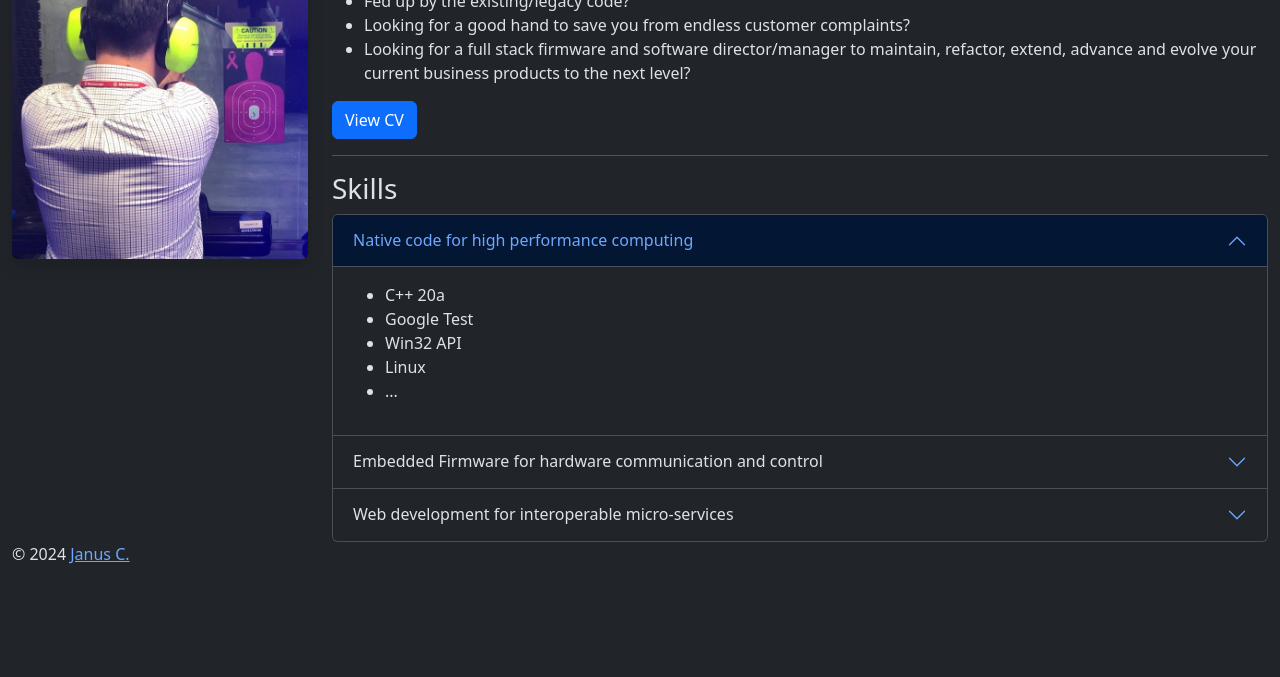
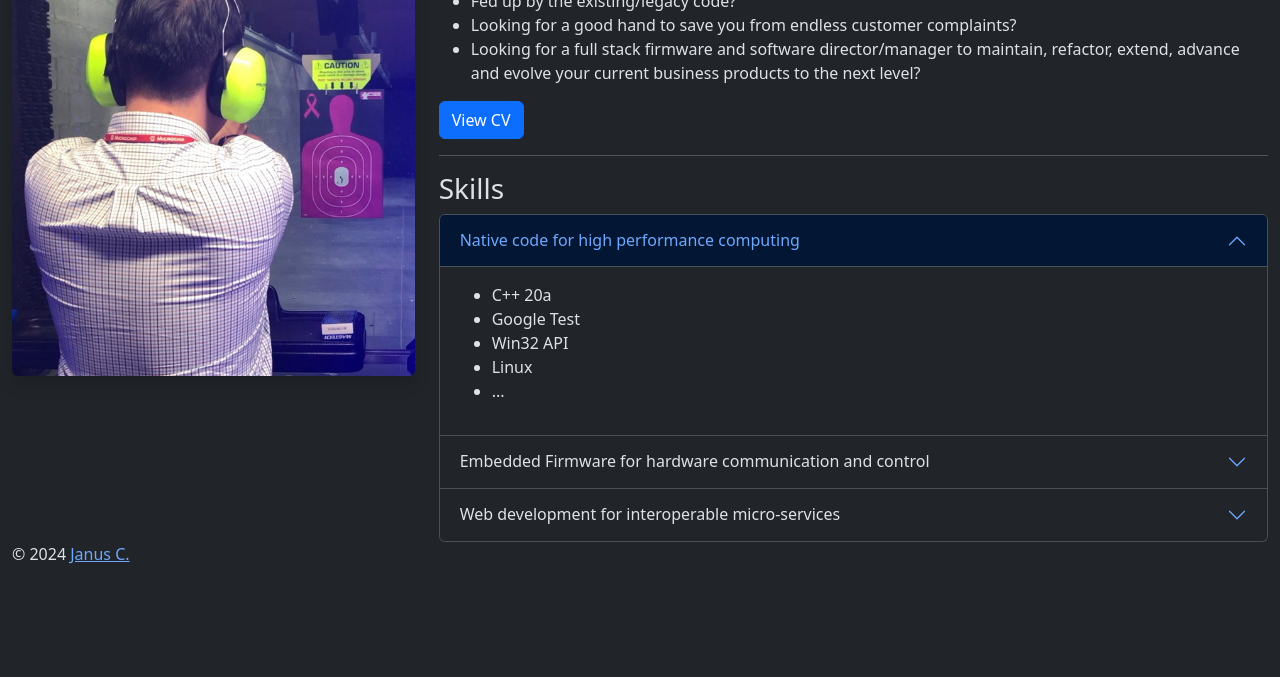
Before and after one commit to drxaero/drxaero.github.io, a plain HTML site: page index.html in a window 1280 px wide. Shown: the part 123-800 px from the top of the page. Drawn offline with nearby package versions, Linux system fonts and the light colour scheme.

Commit message:
BEHAVIORAL_CHANGED - Updated the layout ratio.

```diff
--- a/index.html
+++ b/index.html
@@ -62,13 +62,13 @@
     </header>
     <main class="container-fluid">
       <div class="row">
-        <div class="col-lg-3">
+        <div class="col-md-4">
           <img
             class="img-fluid shadow bg-body rounded"
             src="assets/img/2018_Chandler_shooting.jpg"
           />
         </div>
-        <div class="col-lg-9">
+        <div class="col-md-8">
           <article>
             <h1>Software and firmware manager in Taiwan</h1>
             <section>
```
